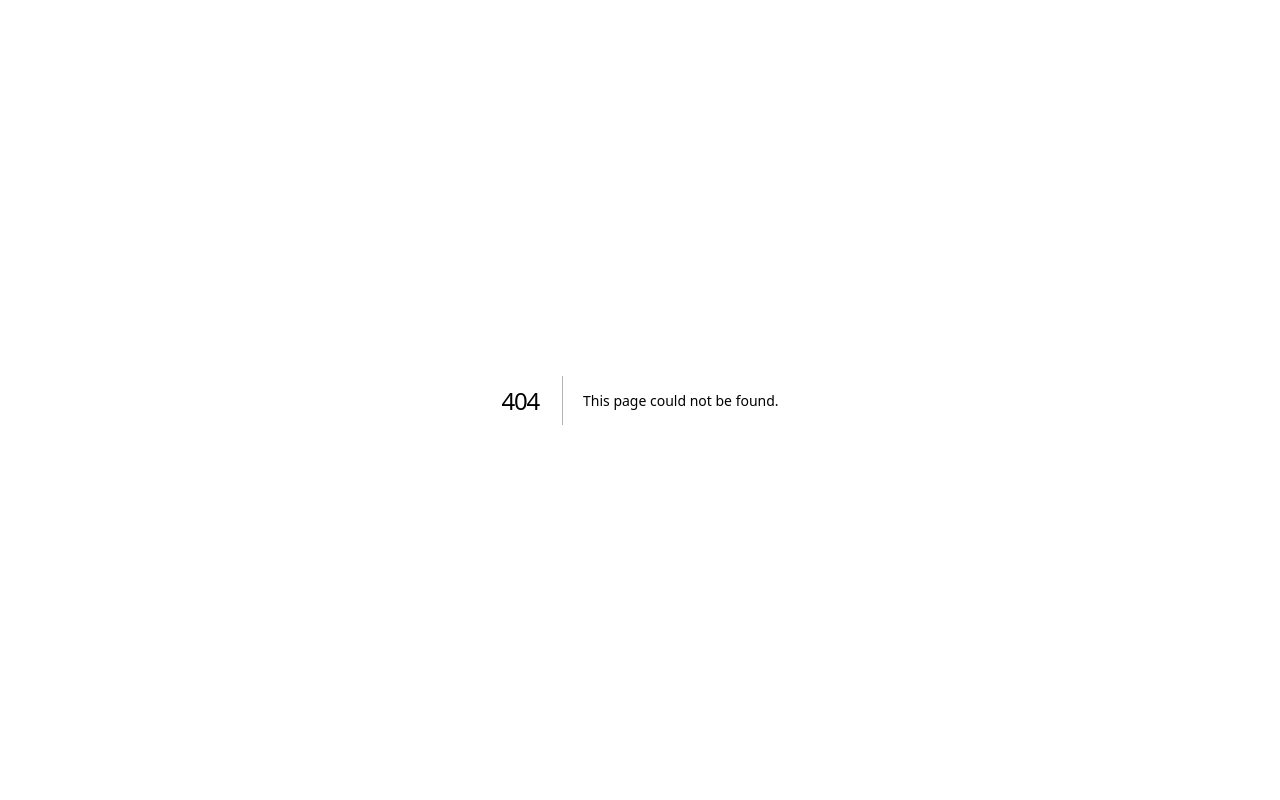
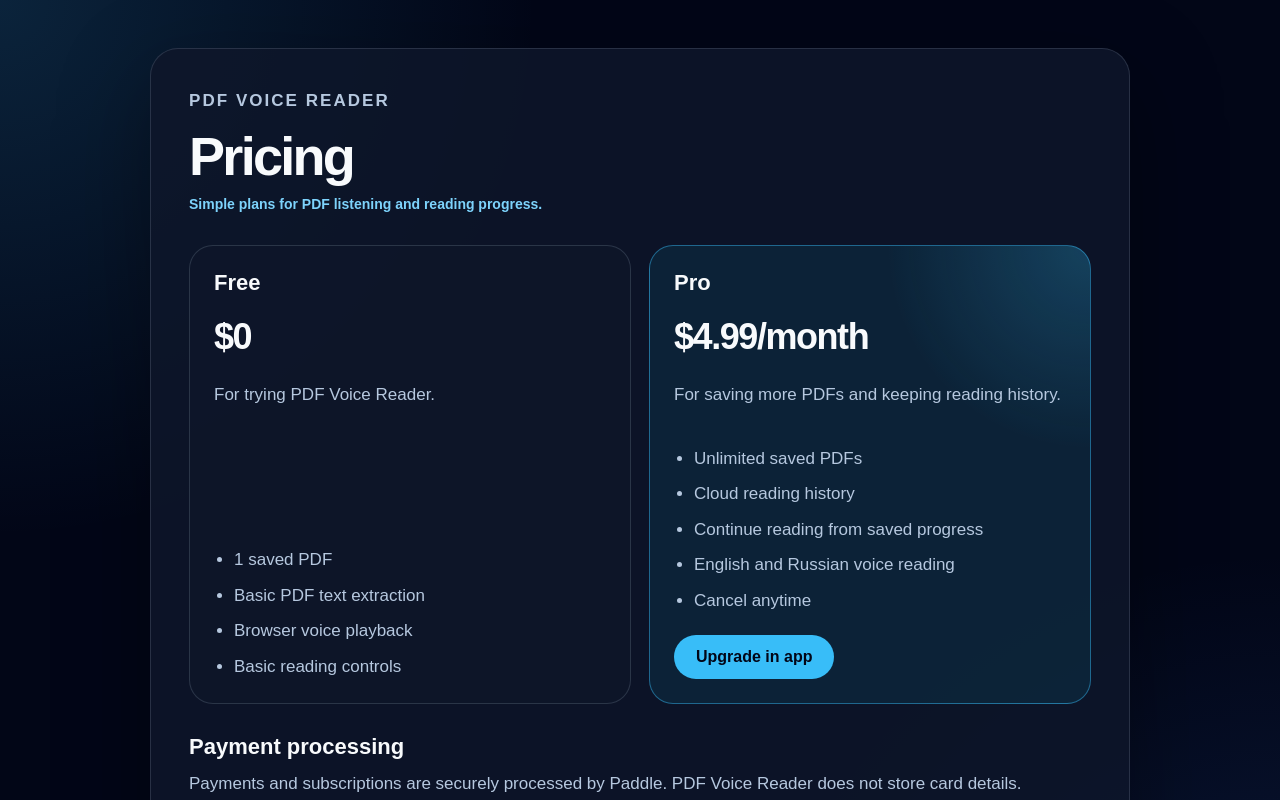
Before and after one commit to avetisyanaida/pdf-voice-reader, a Next.js app: page /pricing in a window 1280 px wide. Before the commit this address had no page. Shown: the top 800 px of the page. Built offline with nearby package versions, Linux system fonts and the light colour scheme.

Commit message:
Add pricing page

```diff
--- a/src/app/globals.css
+++ b/src/app/globals.css
@@ -818,3 +818,88 @@
     font-size: 16px;
   }
 }
+
+
+.pricingCard {
+  width: min(980px, 100%);
+}
+
+.pricingGrid {
+  display: grid;
+  grid-template-columns: 1fr 1fr;
+  gap: 18px;
+  margin: 28px 0;
+}
+
+.pricingPlan {
+  display: flex;
+  min-height: 430px;
+  flex-direction: column;
+  justify-content: space-between;
+  gap: 22px;
+  padding: 24px;
+  border: 1px solid rgba(148, 163, 184, 0.22);
+  border-radius: 24px;
+  background: rgba(15, 23, 42, 0.72);
+}
+
+.proPricingPlan {
+  border-color: rgba(56, 189, 248, 0.45);
+  background:
+          radial-gradient(circle at top right, rgba(56, 189, 248, 0.2), transparent 32%),
+          rgba(14, 116, 144, 0.16);
+}
+
+.pricingPlan h2 {
+  margin-top: 0;
+}
+
+.priceText {
+  margin: 0 0 14px !important;
+  color: #f8fafc !important;
+  font-size: 36px !important;
+  font-weight: 900;
+  letter-spacing: -0.04em;
+}
+
+.pricingPlan ul {
+  display: grid;
+  gap: 10px;
+  margin: 0;
+  padding-left: 20px;
+  color: #b6c8df;
+  font-size: 17px;
+  line-height: 1.5;
+}
+
+.pricingButton {
+  display: inline-flex;
+  width: fit-content;
+  align-items: center;
+  justify-content: center;
+  padding: 13px 22px;
+  border-radius: 999px;
+  background: #38bdf8;
+  color: #020617 !important;
+  font-weight: 900;
+  text-decoration: none;
+}
+
+.pricingButton:hover {
+  background: #7dd3fc;
+  text-decoration: none !important;
+}
+
+@media (max-width: 720px) {
+  .pricingGrid {
+    grid-template-columns: 1fr;
+  }
+
+  .pricingPlan {
+    min-height: auto;
+  }
+
+  .priceText {
+    font-size: 30px !important;
+  }
+}
--- a/src/app/page.tsx
+++ b/src/app/page.tsx
@@ -1069,6 +1069,7 @@
             </section>
 
             <footer className="siteFooter">
+                <a href="/pricing">Pricing</a>
                 <a href="/terms">Terms</a>
                 <a href="/privacy">Privacy</a>
                 <a href="/refund">Refund</a>
--- /dev/null
+++ b/src/app/pricing/page.tsx
@@ -0,0 +1,74 @@
+export default function PricingPage() {
+    return (
+        <main className="legalPage">
+            <section className="legalCard pricingCard">
+                <p className="eyebrow">PDF Voice Reader</p>
+
+                <h1>Pricing</h1>
+
+                <p className="legalDate">Simple plans for PDF listening and reading progress.</p>
+
+                <div className="pricingGrid">
+                    <div className="pricingPlan">
+                        <div>
+                            <h2>Free</h2>
+                            <p className="priceText">$0</p>
+                            <p>For trying PDF Voice Reader.</p>
+                        </div>
+
+                        <ul>
+                            <li>1 saved PDF</li>
+                            <li>Basic PDF text extraction</li>
+                            <li>Browser voice playback</li>
+                            <li>Basic reading controls</li>
+                        </ul>
+                    </div>
+
+                    <div className="pricingPlan proPricingPlan">
+                        <div>
+                            <h2>Pro</h2>
+                            <p className="priceText">$4.99/month</p>
+                            <p>For saving more PDFs and keeping reading history.</p>
+                        </div>
+
+                        <ul>
+                            <li>Unlimited saved PDFs</li>
+                            <li>Cloud reading history</li>
+                            <li>Continue reading from saved progress</li>
+                            <li>English and Russian voice reading</li>
+                            <li>Cancel anytime</li>
+                        </ul>
+
+                        <a className="pricingButton" href="/">
+                            Upgrade in app
+                        </a>
+                    </div>
+                </div>
+
+                <h2>Payment processing</h2>
+
+                <p>
+                    Payments and subscriptions are securely processed by Paddle.
+                    PDF Voice Reader does not store card details.
+                </p>
+
+                <h2>Refunds</h2>
+
+                <p>
+                    Refund requests are handled according to our{" "}
+                    <a href="/refund">Refund Policy</a>.
+                </p>
+
+                <h2>Questions</h2>
+
+                <p>
+                    Contact us at{" "}
+                    <a href="mailto:pdfreadervoice@gmail.com">
+                        pdfreadervoice@gmail.com
+                    </a>
+                    .
+                </p>
+            </section>
+        </main>
+    );
+}
```
